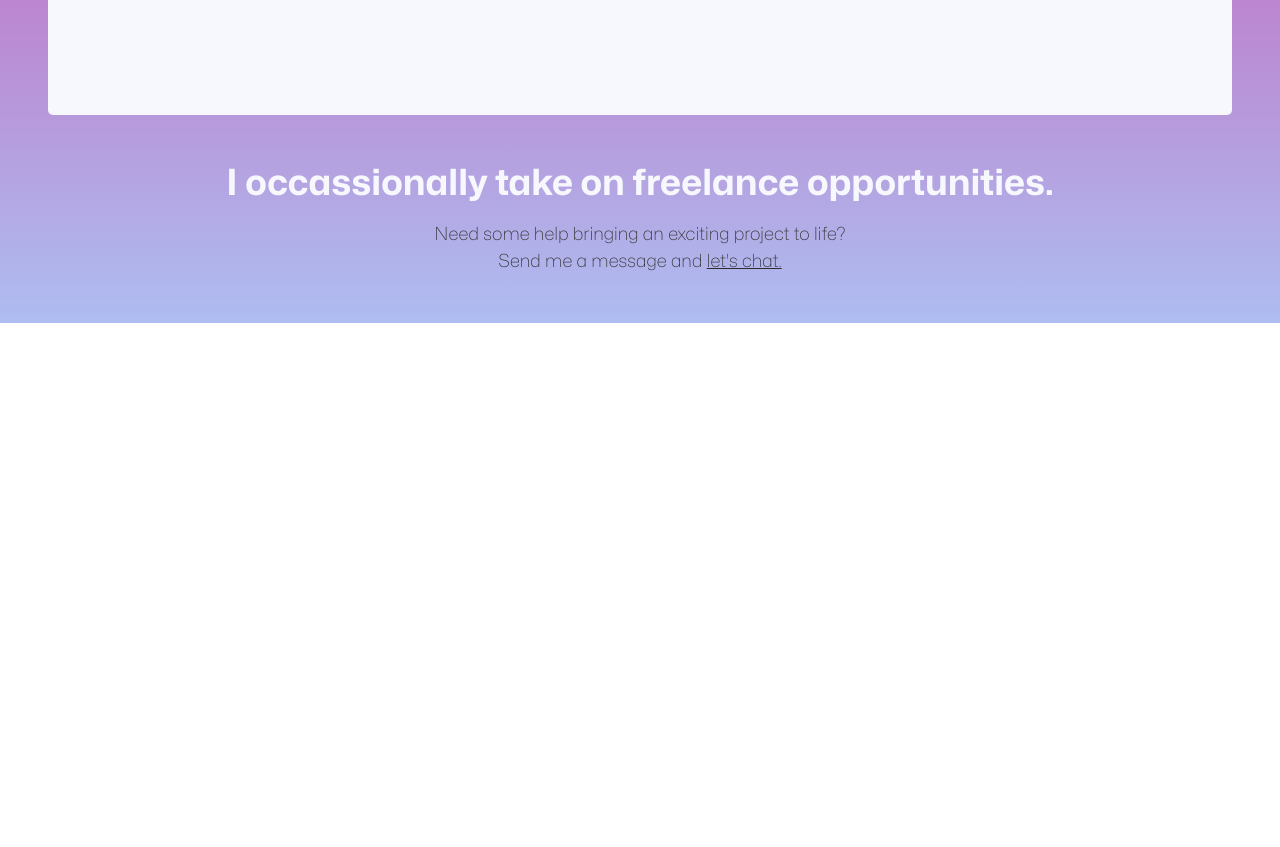
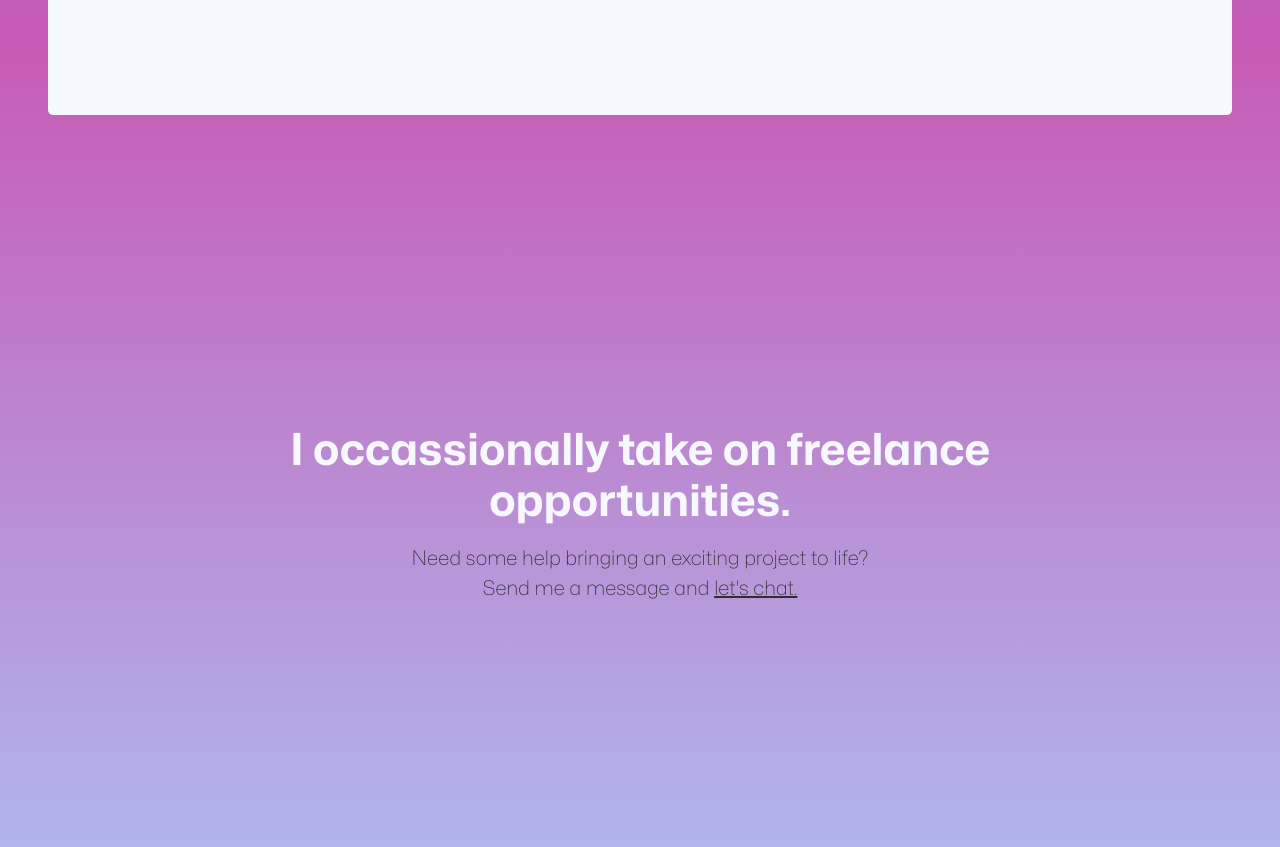
Before and after one commit to cameronmakarchuk/portfolio-site-client, a React (Create React App) app: page /contact in a window 1280 px wide. Shown: the part 831-1678 px from the top of the page. Before the commit the page ends 1154 px from the top, so only its background shows below. Built offline with nearby package versions, Linux system fonts and the light colour scheme.

Commit message:
Add desktop styles for CTA

```diff
--- a/src/components/CallToAction/CallToAction.scss
+++ b/src/components/CallToAction/CallToAction.scss
@@ -16,6 +16,11 @@
         height: 100vh;
     }
 
+    @include desktop {
+        padding: 4.0rem 0;
+        height: 100vh;
+    }
+
     &__title {
         @include pageTitle;
         color: $primary-seven-white;
@@ -27,6 +32,11 @@
             width: 75%;
             font-size: 36px;
         }
+
+        @include desktop {
+            width: 75%;
+            font-size: 44px;
+        }
     }
 
     &__description {
@@ -34,6 +44,10 @@
 
         @include tablet {
             font-size: 18px;
+        }
+
+        @include desktop {
+            font-size: 20px;
         }
     }
 
@@ -44,6 +58,10 @@
             font-size: 18px;
         }
 
+        @include desktop {
+            font-size: 20px;
+        }
+
         &:hover {
             color: $primary-four-blue;
         }
```
